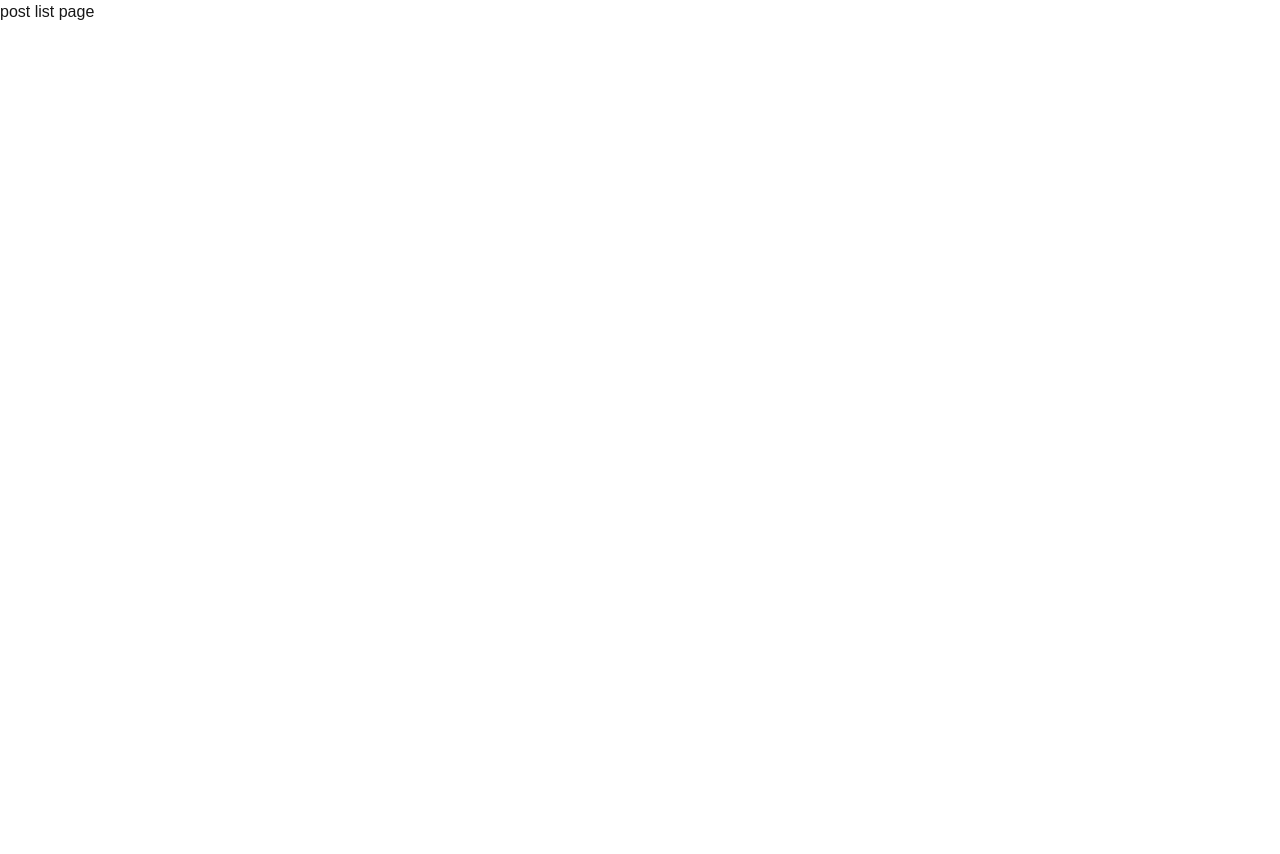
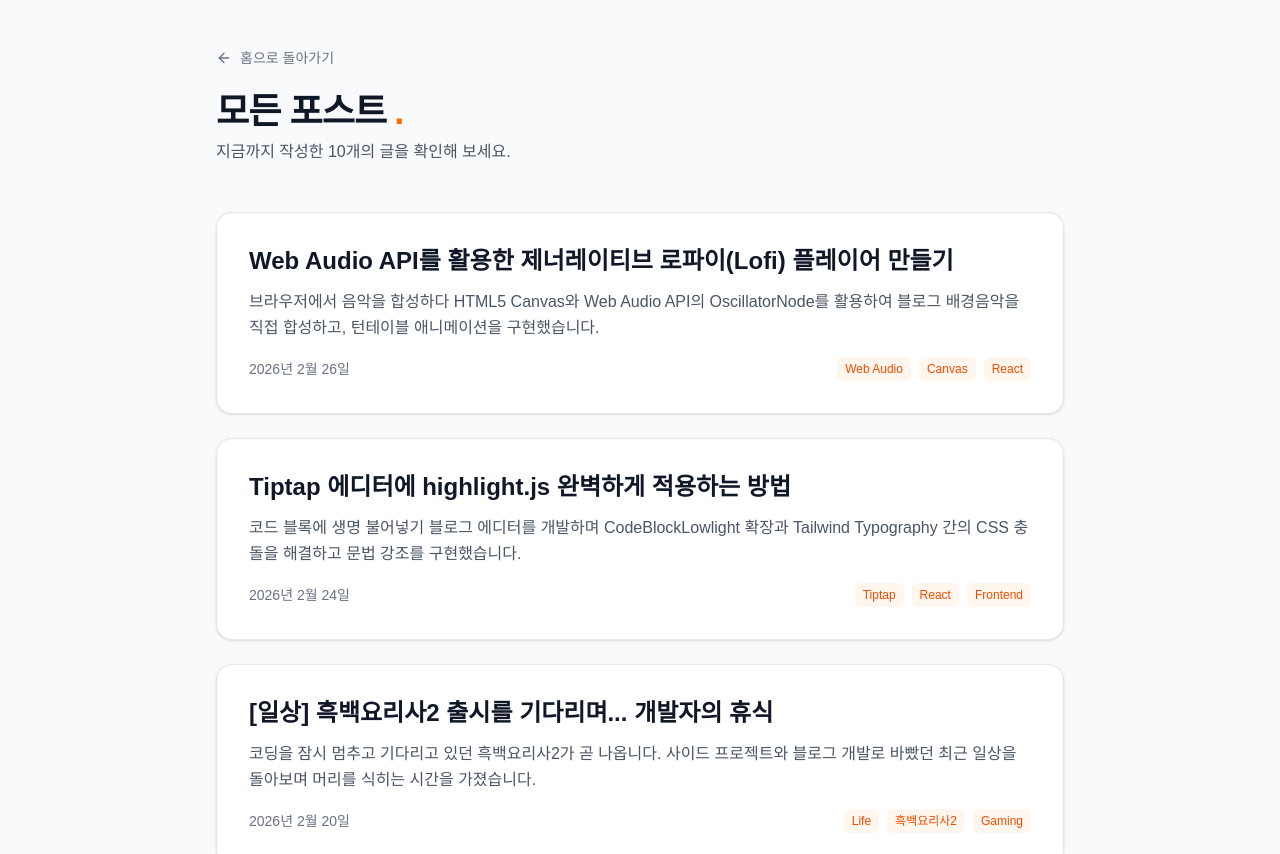
Before and after one commit to neruu00/blog, a Next.js app: page /posts in a window 1280 px wide. Shown: the top 854 px of the page. Before the commit the page ends 800 px from the top, so only its background shows below. Built offline with nearby package versions, Linux system fonts and the light colour scheme.

Commit message:
feat(posts): Implement Posts page with MockPosts

```diff
--- a/src/app/posts/page.tsx
+++ b/src/app/posts/page.tsx
@@ -1,3 +1,88 @@
-export default function PostListPage() {
-  return <div>post list page</div>;
+import Link from 'next/link';
+import { ArrowLeft } from 'lucide-react';
+import { mockPosts } from '@/mocks/mockPosts';
+import extractTextFromTiptap from '@/lib/extractTextFromTiptap';
+
+export default function PostsPage() {
+  // 최신 글이 위로 오도록 정렬
+  const sortedPosts = [...mockPosts].sort((a, b) => b.createdAt.getTime() - a.createdAt.getTime());
+
+  return (
+    <main className="relative min-h-screen overflow-hidden bg-gray-50 dark:bg-[#0a0a0a]">
+      <div className="relative z-10 mx-auto max-w-4xl px-6 py-12">
+        {/* 상단 네비게이션 & 타이틀 */}
+        <header className="mb-12">
+          <Link
+            href="/"
+            className="mb-6 inline-flex items-center text-sm font-medium text-gray-500 transition-colors hover:text-orange-500"
+          >
+            <ArrowLeft className="mr-2 h-4 w-4" />
+            홈으로 돌아가기
+          </Link>
+          <h1 className="text-4xl font-extrabold tracking-tight text-gray-900 dark:text-white">
+            모든 포스트
+            <span className="ml-2 text-orange-500">.</span>
+          </h1>
+          <p className="mt-2 text-gray-600 dark:text-neutral-400">
+            지금까지 작성한 {sortedPosts.length}개의 글을 확인해 보세요.
+          </p>
+        </header>
+
+        {/* 게시글 리스트 영역 */}
+        <div className="space-y-6">
+          {sortedPosts.map((post, index) => {
+            // Tiptap JSON에서 본문 텍스트 추출 (최대 150자)
+            const plainText = extractTextFromTiptap(post.content);
+            const snippet = plainText.length > 150 ? plainText.slice(0, 150) + '...' : plainText;
+
+            // 날짜 포맷팅 (예: 2026년 2월 26일)
+            const formattedDate = new Intl.DateTimeFormat('ko-KR', {
+              year: 'numeric',
+              month: 'long',
+              day: 'numeric',
+            }).format(post.createdAt);
+
+            return (
+              <article
+                key={index}
+                className="group relative flex flex-col items-start justify-between rounded-2xl border border-gray-200 bg-white p-6 shadow-sm transition-all hover:border-orange-400 sm:p-8 dark:border-neutral-800 dark:bg-neutral-900 dark:hover:border-orange-500"
+              >
+                <div className="mb-4 w-full">
+                  <h2 className="text-2xl font-bold text-gray-900 transition-colors group-hover:text-orange-500 dark:text-white">
+                    <Link href={`/posts/${index}`}>
+                      <span className="absolute inset-0" />
+                      {post.title}
+                    </Link>
+                  </h2>
+                  <p className="mt-3 line-clamp-2 text-base leading-relaxed text-gray-600 dark:text-neutral-400">
+                    {snippet}
+                  </p>
+                </div>
+
+                <div className="flex w-full items-center justify-between gap-4">
+                  <time
+                    dateTime={post.createdAt.toISOString()}
+                    className="text-sm text-gray-500 dark:text-neutral-500"
+                  >
+                    {formattedDate}
+                  </time>
+                  {/* 태그 (최대 3개만 표시) */}
+                  <div className="hidden flex-wrap gap-2 sm:flex">
+                    {post.tags.slice(0, 3).map((tag) => (
+                      <span
+                        key={tag}
+                        className="rounded-md bg-orange-50 px-2 py-1 text-xs font-medium text-orange-600 dark:bg-orange-500/10 dark:text-orange-400"
+                      >
+                        {tag}
+                      </span>
+                    ))}
+                  </div>
+                </div>
+              </article>
+            );
+          })}
+        </div>
+      </div>
+    </main>
+  );
 }
--- /dev/null
+++ b/src/lib/extractTextFromTiptap.ts
@@ -0,0 +1,11 @@
+// Tiptap JSON 구조에서 순수 텍스트만 재귀적으로 추출하여 미리보기를 만드는 헬퍼 함수
+const extractTextFromTiptap = (node: any): string => {
+  if (!node) return '';
+  if (node.type === 'text') return node.text || '';
+  if (node.content && Array.isArray(node.content)) {
+    return node.content.map(extractTextFromTiptap).join(' ');
+  }
+  return '';
+};
+
+export default extractTextFromTiptap;
--- /dev/null
+++ b/src/mocks/mockPosts.ts
@@ -0,0 +1,137 @@
+export interface BlogPost {
+  title: string;
+  author: string;
+  tags: string[];
+  content: Record<string, any>; // Tiptap JSON
+  createdAt: Date;
+  updatedAt: Date;
+}
+
+// Tiptap JSON 생성을 도와주는 헬퍼 함수 (MOCK 데이터용)
+const generateTiptapJSON = (heading: string, paragraph: string) => ({
+  type: 'doc',
+  content: [
+    {
+      type: 'heading',
+      attrs: { level: 2 },
+      content: [{ type: 'text', text: heading }],
+    },
+    {
+      type: 'paragraph',
+      content: [{ type: 'text', text: paragraph }],
+    },
+  ],
+});
+
+export const mockPosts: BlogPost[] = [
+  {
+    title: 'Next.js와 Supabase로 사내 채팅 서비스 구축하기',
+    author: '우재현',
+    tags: ['Next.js', 'Supabase', 'Websocket'],
+    content: generateTiptapJSON(
+      '실시간 통신의 필요성',
+      'Supabase의 Realtime 기능을 활용하여 Next.js App Router 환경에서 가벼운 사내 채팅 서비스를 구축하는 과정을 정리했습니다.',
+    ),
+    createdAt: new Date('2025-10-25T09:00:00Z'),
+    updatedAt: new Date('2025-10-26T10:30:00Z'),
+  },
+  {
+    title: '뽀모도로 타이머 익스텐션 개발과 애니메이션 최적화',
+    author: '우재현',
+    tags: ['React', 'Tailwind CSS', 'Chrome Extension'],
+    content: generateTiptapJSON(
+      '생산성을 높이는 뽀모도로 기법',
+      'React와 Tailwind CSS를 사용하여 브라우저 익스텐션을 개발했습니다. 화면 내 캐릭터 애니메이션의 렌더링을 최적화한 경험을 공유합니다.',
+    ),
+    createdAt: new Date('2025-11-16T14:20:00Z'),
+    updatedAt: new Date('2025-11-16T14:20:00Z'),
+  },
+  {
+    title: 'Server-Driven UI(SDUI) 프론트엔드 아키텍처 도입 고민',
+    author: '우재현',
+    tags: ['Architecture', 'SDUI', 'React'],
+    content: generateTiptapJSON(
+      'SDUI란 무엇인가?',
+      '클라이언트의 배포 없이 UI를 유연하게 변경하기 위해 Server-Driven UI 도입을 검토하며 느낀 장단점과 설계 로직을 정리해 보았습니다.',
+    ),
+    createdAt: new Date('2025-12-05T11:15:00Z'),
+    updatedAt: new Date('2025-12-08T09:00:00Z'),
+  },
+  {
+    title: '인터랙티브한 프론트엔드 개발자 포트폴리오 제작기',
+    author: '우재현',
+    tags: ['Portfolio', 'Next.js', 'Animation'],
+    content: generateTiptapJSON(
+      '나를 표현하는 공간',
+      '다양한 인터랙티브 애니메이션과 섹션을 구성하여 나만의 프론트엔드 포트폴리오 웹사이트를 개발한 과정을 기록합니다.',
+    ),
+    createdAt: new Date('2026-01-16T16:45:00Z'),
+    updatedAt: new Date('2026-01-20T13:20:00Z'),
+  },
+  {
+    title: '탭 그룹 관리를 위한 크롬 익스텐션 Zenless Navigation 개발기',
+    author: '우재현',
+    tags: ['Chrome Extension', 'React', 'Side Project'],
+    content: generateTiptapJSON(
+      '수많은 탭의 늪에서 벗어나기',
+      '브라우저 탭을 효율적으로 관리하고 저장하기 위한 Zenless Navigation 익스텐션의 기능 설계와 상태 관리 로직에 대해 다룹니다.',
+    ),
+    createdAt: new Date('2026-02-01T20:30:00Z'),
+    updatedAt: new Date('2026-02-19T10:00:00Z'),
+  },
+  {
+    title: 'Tailwind CSS v4의 새로운 @theme inline 문법 파헤치기',
+    author: '우재현',
+    tags: ['Tailwind CSS', 'CSS', 'Frontend'],
+    content: generateTiptapJSON(
+      '설정 파일 없는 CSS 패러다임',
+      '최근 업데이트된 Tailwind CSS v4에서 tailwind.config.js를 대체하는 새로운 @theme inline 문법을 프로젝트에 적용해 보았습니다.',
+    ),
+    createdAt: new Date('2026-02-10T08:10:00Z'),
+    updatedAt: new Date('2026-02-10T08:10:00Z'),
+  },
+  {
+    title: 'Next.js App Router 환경에서의 Hydration 에러 해결',
+    author: '우재현',
+    tags: ['Next.js', 'React', 'Troubleshooting'],
+    content: generateTiptapJSON(
+      'Text content did not match. Server vs Client',
+      'Tiptap 에디터와 같은 클라이언트 중심 라이브러리를 SSR 환경에서 렌더링할 때 발생하는 Hydration 불일치 문제를 해결하는 팁입니다.',
+    ),
+    createdAt: new Date('2026-02-15T13:50:00Z'),
+    updatedAt: new Date('2026-02-16T11:20:00Z'),
+  },
+  {
+    title: '[일상] 흑백요리사2 출시를 기다리며... 개발자의 휴식',
+    author: '우재현',
+    tags: ['Life', '흑백요리사2', 'Gaming'],
+    content: generateTiptapJSON(
+      '코딩을 잠시 멈추고',
+      '기다리고 있던 흑백요리사2가 곧 나옵니다. 사이드 프로젝트와 블로그 개발로 바빴던 최근 일상을 돌아보며 머리를 식히는 시간을 가졌습니다.',
+    ),
+    createdAt: new Date('2026-02-20T22:15:00Z'),
+    updatedAt: new Date('2026-02-20T22:15:00Z'),
+  },
+  {
+    title: 'Tiptap 에디터에 highlight.js 완벽하게 적용하는 방법',
+    author: '우재현',
+    tags: ['Tiptap', 'React', 'Frontend'],
+    content: generateTiptapJSON(
+      '코드 블록에 생명 불어넣기',
+      '블로그 에디터를 개발하며 CodeBlockLowlight 확장과 Tailwind Typography 간의 CSS 충돌을 해결하고 문법 강조를 구현했습니다.',
+    ),
+    createdAt: new Date('2026-02-24T10:05:00Z'),
+    updatedAt: new Date('2026-02-24T14:30:00Z'),
+  },
+  {
+    title: 'Web Audio API를 활용한 제너레이티브 로파이(Lofi) 플레이어 만들기',
+    author: '우재현',
+    tags: ['Web Audio', 'Canvas', 'React'],
+    content: generateTiptapJSON(
+      '브라우저에서 음악을 합성하다',
+      'HTML5 Canvas와 Web Audio API의 OscillatorNode를 활용하여 블로그 배경음악을 직접 합성하고, 턴테이블 애니메이션을 구현했습니다.',
+    ),
+    createdAt: new Date('2026-02-26T09:00:00Z'),
+    updatedAt: new Date('2026-02-26T09:00:00Z'),
+  },
+];
```
